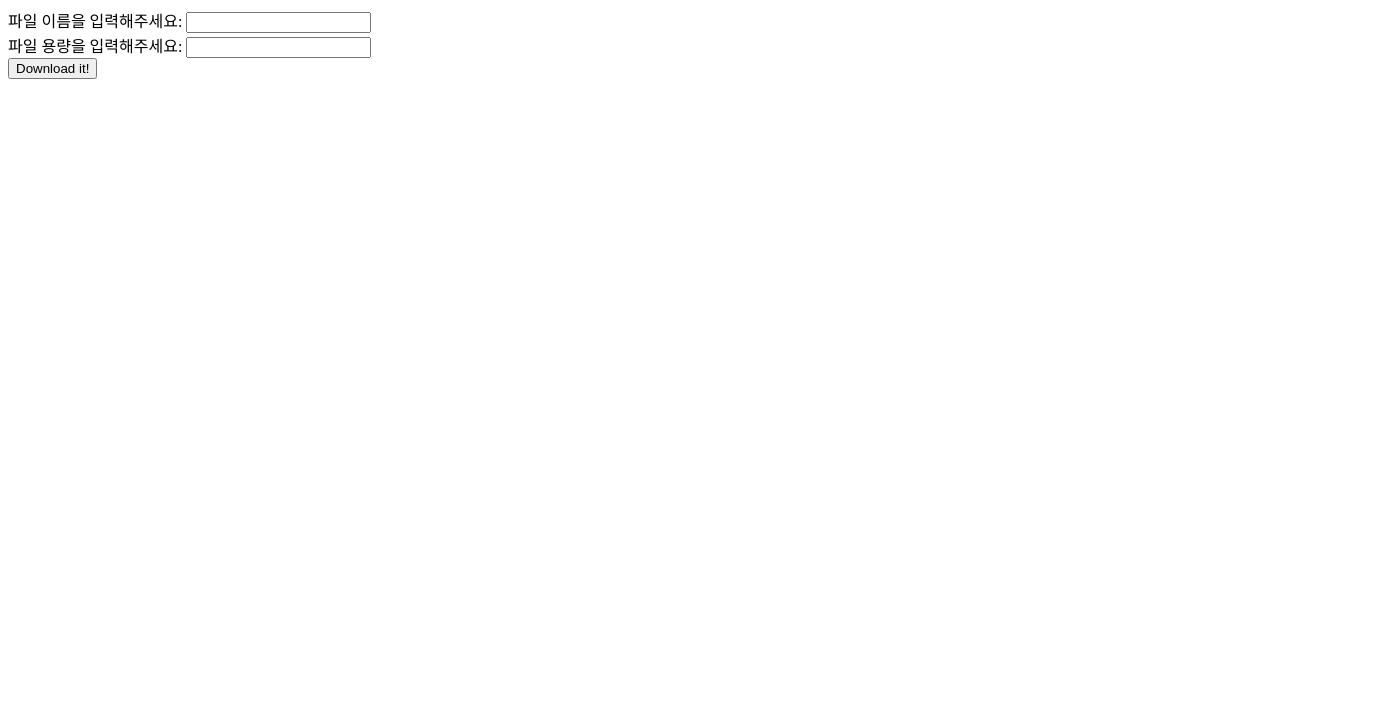
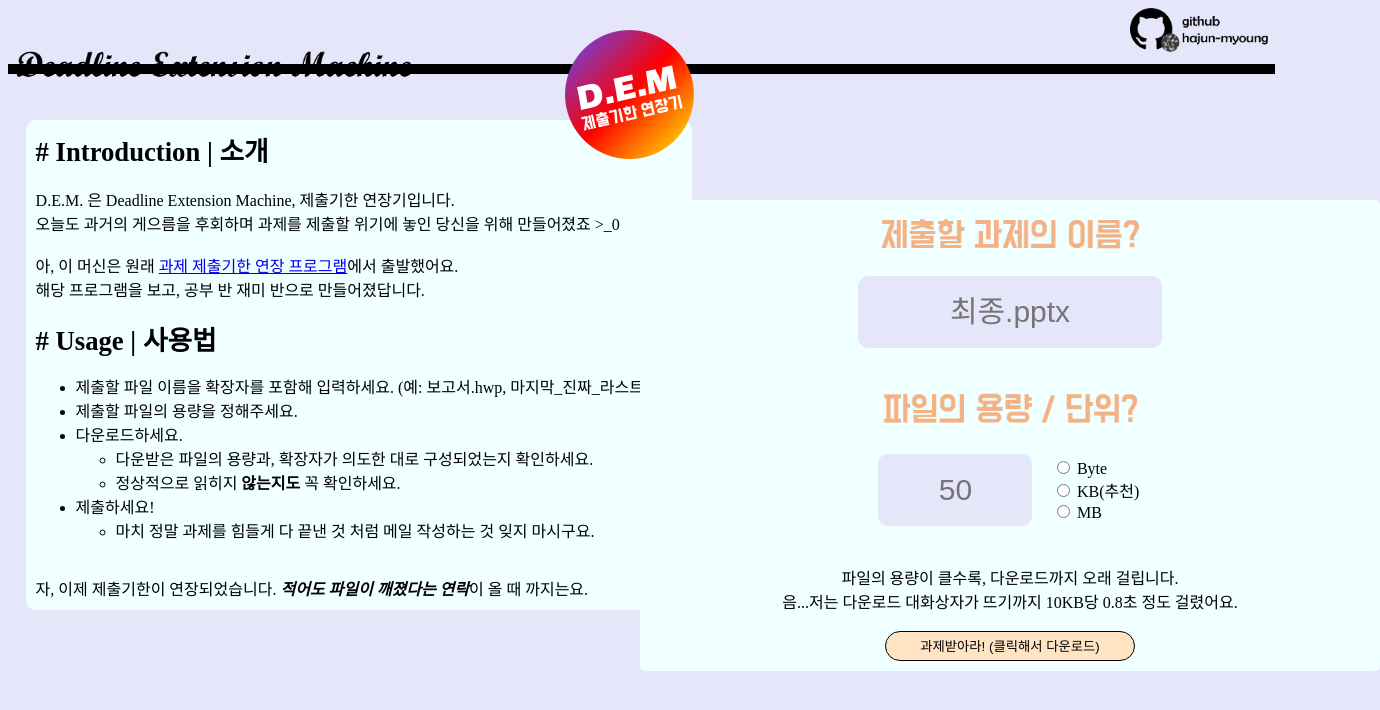
Before and after one commit to hajun-myoung/project-dem, a plain HTML site: page index.html in a window 1280 px wide. Shown: the whole page, 1380 px wide, since content can reach past the window. Drawn offline with Linux system fonts and the light colour scheme.

Commit message:
Complete design the page

```diff
--- /dev/null
+++ b/css/style.css
@@ -0,0 +1,98 @@
+body{
+    background-color: Lavender;
+}
+
+#d_headline{
+    position: absolute;
+    width: 99%;
+    height: 10px;
+    top: 8%;
+    background-color: Black;
+}
+
+#d_contents{
+    position: absolute;
+    width:auto;
+    padding: 10px;
+    border: 1px black solid;
+    left: 2%;
+    top:15%;
+    border: 0px white solid;
+    background-color: azure;
+    border-radius: 10px;
+}
+
+#d_center_logo{
+    position: absolute;
+    left: 50%;
+    top:20%;
+    margin-left:-75px;
+    margin-top:-130px;
+}
+
+#d_title{
+    position: absolute;
+    top: 20%;
+    margin-left: -1%;
+    margin-top: -10%;
+}
+
+#d_contact{
+    position: absolute;
+    left:100%;
+    margin-left:-150px;
+}
+
+#d_header1{
+    font-weight: bold;
+    font-size: 20pt;
+}
+
+#fileName{
+    background-color: lavender;
+    border: 0px;
+    width: 300px;
+    height: 70px;
+    font-size: 30px;
+    border-radius: 10px;
+    text-align: center;
+}
+
+#fileSize{
+    background-color: lavender;
+    border: 0px;
+    width: 150px;
+    height: 70px;
+    font-size: 30px;
+    border-radius: 10px;
+    text-align: center;
+    left:300px;
+}
+
+#download{
+    background-color: bisque;
+    border: 1px black solid;
+    border-radius: 15px;
+    width: 250px;
+    height: 30px;
+}
+
+#d_input{
+    position: absolute;
+    left: 50%;
+    top: 25%;
+    width: 720px;
+    padding: 10px;
+    border-radius: 5px;
+    background-color: azure;
+    text-align: center;
+}
+
+#d_unit{
+    text-align: left;
+}
+
+#t_sizeinput{
+    width: 300px;
+    margin: auto;
+}
--- a/dem.js
+++ b/dem.js
@@ -8,6 +8,16 @@ document.addEventListener('DOMContentLoaded', function () {
 
 
 function download() {
+
+    function unit_check() {
+        let unit_length = document.getElementsByName("unit").length;
+
+        for (let i = 0; i < unit_length; i++) {
+            if (document.getElementsByName("unit")[i].checked == true) {
+                unit = document.getElementsByName("unit")[i].value;
+            }
+        }
+    }
 
     function randomString(fileSize) {
         let date = new Date();
@@ -49,7 +59,12 @@ function download() {
 
     let contents = [];
     let fileSize = document.getElementById('fileSize').value;
-    randomString(fileSize);
+    let unit;
+    unit_check();
+
+    if (unit == 'KB') randomString(fileSize * 1024);
+    else if (unit == 'MB') randomString(fileSize * 1024 * 1024);
+    else randomString(fileSize);
 
     let link = document.createElement('a');
     link.download = document.getElementById('fileName').value;
--- a/index.html
+++ b/index.html
@@ -4,15 +4,91 @@
 <head>
     <meta charset="UTF-8">
     <meta name="viewport" content="width=device-width, initial-scale=1.0">
-    <title>Document</title>
+    <link rel="stylesheet" type="text/css" href="css/style.css">
+    <title>D.E.M.</title>
 </head>
 
 <body>
     <script src="dem.js"></script>
-    파일 이름을 입력해주세요: <input id="fileName" type="text"><br>
-    파일 용량을 입력해주세요: <input id="fileSize" type="text"><br>
-    <button id="download">Download it!</button>
-    <!-- 가장 기본적인 기능들만 완료. -->
+
+    <div id="d_headline"></div>
+
+    <div id="d_title">
+        <img src="src/img/title.png" style="width:35%;">
+    </div>
+
+    <div id="d_contact">
+        <a href="https://github.com/hajun-myoung/" target="_blank">
+            <img src="src/img/contact.png" style="width:150px;">
+        </a>
+    </div>
+
+    <div id="d_contents">
+        <div id="d_header1"># Introduction | 소개</div><br>
+        <div id="main_text">
+            D.E.M. 은 Deadline Extension Machine, 제출기한 연장기입니다.<br>
+            오늘도 과거의 게으름을 후회하며 과제를 제출할 위기에 놓인 당신을 위해 만들어졌죠 >_0<br>
+            <br>아, 이 머신은 원래 <a href="https://homework.lkl.kr">과제 제출기한 연장 프로그램</a>에서 출발했어요.<br>
+            해당 프로그램을 보고, 공부 반 재미 반으로 만들어졌답니다.
+        </div>
+
+        <br>
+        <div id="d_header1"># Usage | 사용법</div>
+        <div id="main_text">
+            <ul>
+                <li>제출할 파일 이름을 확장자를 포함해 입력하세요. (예: 보고서.hwp, 마지막_진짜_라스트.pptx)</li>
+                <li>제출할 파일의 용량을 정해주세요.</li>
+                <li>다운로드하세요.<ul>
+                        <li>다운받은 파일의 용량과, 확장자가 의도한 대로 구성되었는지 확인하세요.
+                        <li>정상적으로 읽히지 <b>않는지도</b> 꼭 확인하세요.</li>
+                    </ul>
+                </li>
+                </li>
+                <li>제출하세요!
+                    <ul>
+                        <li>마치 정말 과제를 힘들게 다 끝낸 것 처럼 메일 작성하는 것 잊지 마시구요.</li>
+                    </ul>
+                </li>
+            </ul>
+            <br>자, 이제 제출기한이 연장되었습니다. <b><i>적어도 파일이 깨졌다는 연락</i></b>이 올 때 까지는요.<br>
+        </div>
+    </div>
+
+    <div id="d_center_logo">
+        <img src="src/img/logo.png" style="width: 25%; height: auto;">
+    </div>
+
+    <div id="d_input">
+        <img src="src/img/input_name.png" style="width: 320px"><br>
+        <input id="fileName" type="text" placeholder="최종.pptx"><br>
+
+        <br><br>
+        <img src="src/img/input_size.png" style="width: 320px"><br>
+        <table id="t_sizeinput">
+            <tr>
+                <td>
+                    <input id="fileSize" type="text" placeholder="50">
+                </td>
+                <td>
+                    <div id="d_unit">
+                        <input id="unit" type="radio" name="unit" value="Byte">
+                        <label for="Byte">Byte</label><br>
+
+                        <input id="unit" type="radio" name="unit" value="KB">
+                        <label for="KB">KB(추천)</label><br>
+
+                        <input id="unit" type="radio" name="unit" value="MB">
+                        <label for="MB">MB</label>
+                    </div>
+                </td>
+            </tr>
+        </table>
+
+        <br><br>
+        파일의 용량이 클수록, 다운로드까지 오래 걸립니다.<br>
+        음...저는 다운로드 대화상자가 뜨기까지 10KB당 0.8초 정도 걸렸어요.<br><br>
+        <button id="download">과제받아라! (클릭해서 다운로드)</button>
+    </div>
 </body>
 
 </html>
```
Also changed, not shown: src/img/contact.png (added), src/img/github_logo.png (added), src/img/input_name.png (added), src/img/input_size.png (added), src/img/logo.png (added), src/img/title.png (added), 1 other file.
